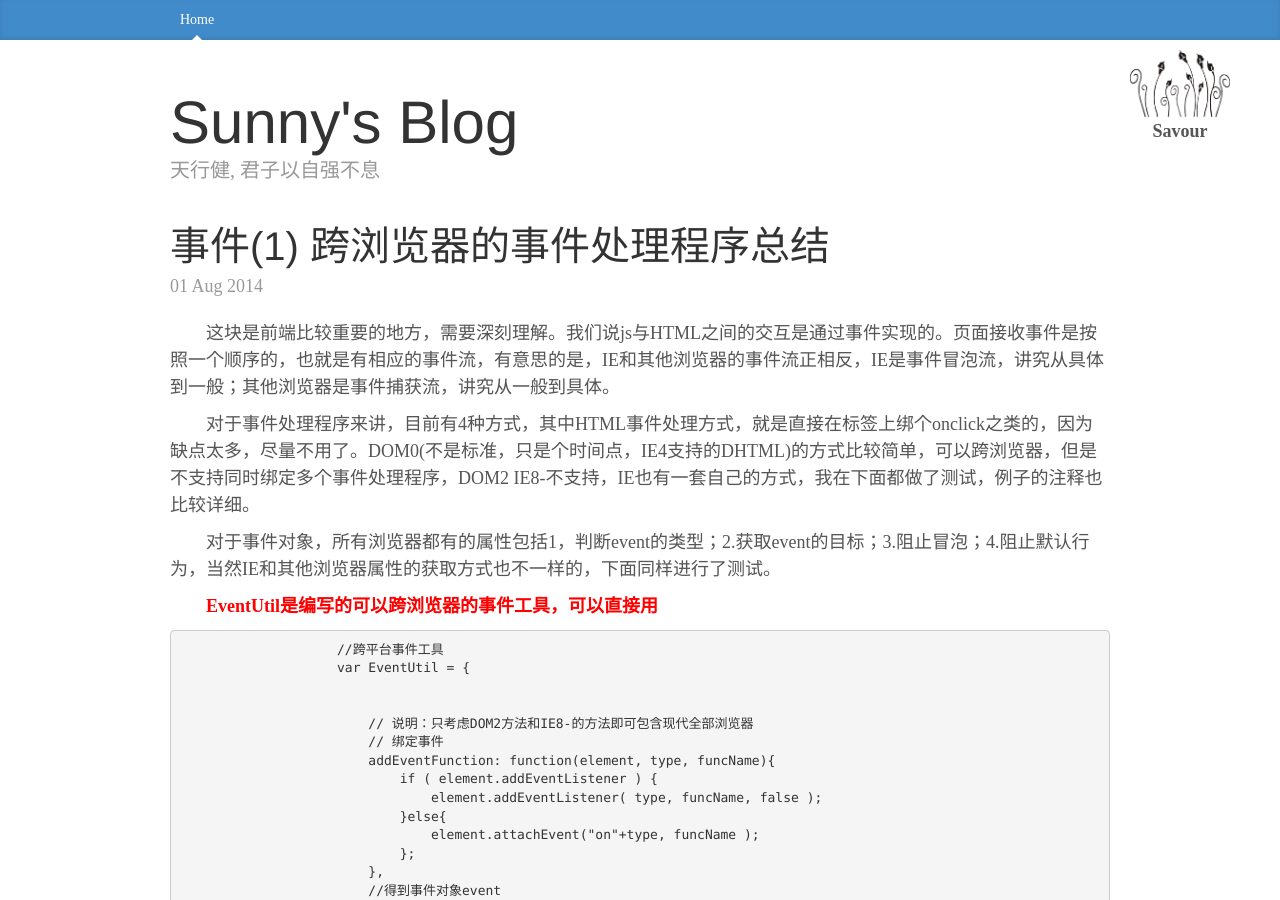
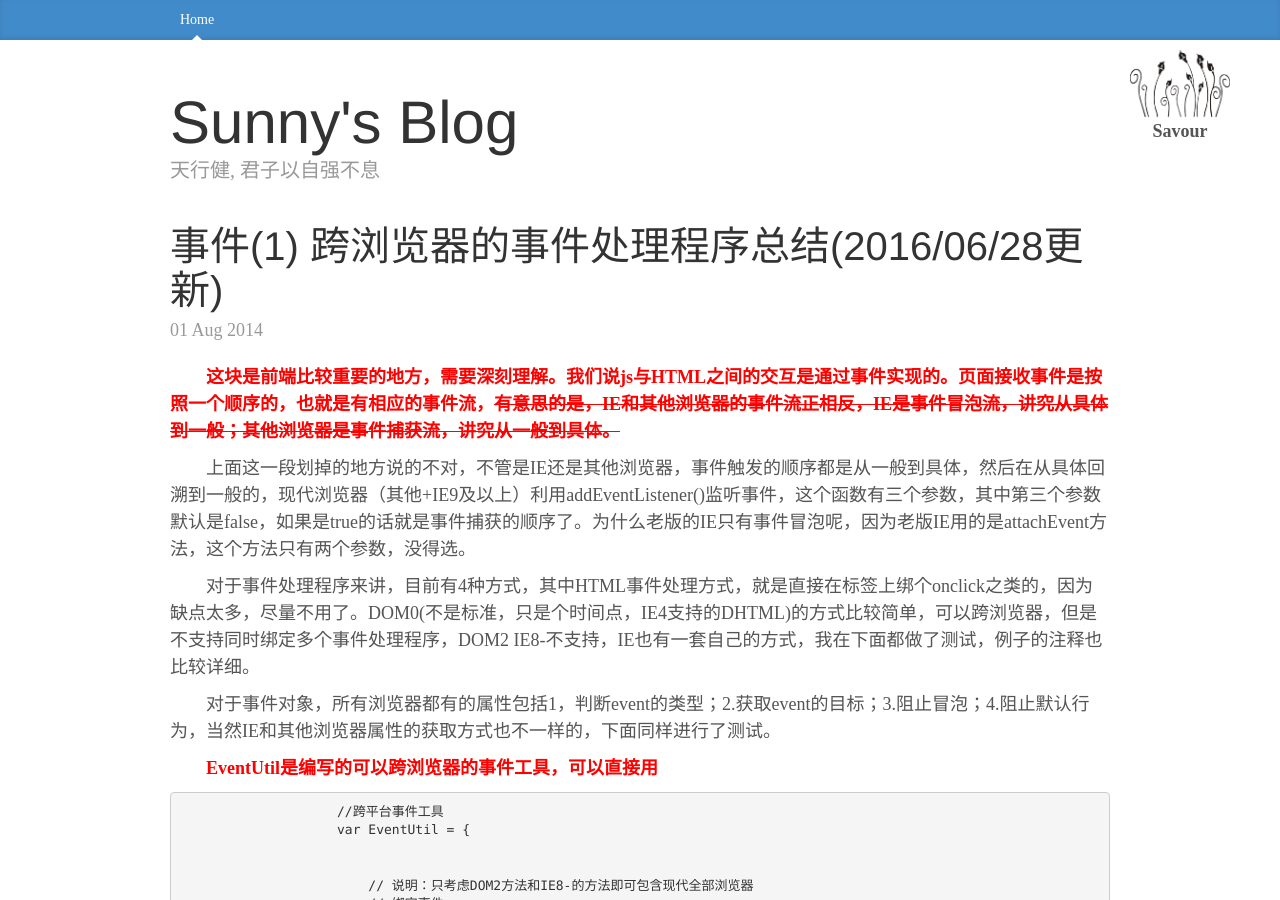
Before and after one commit to 777sunny777/sunnyblog, a Jekyll site: the page built from _posts/basic/2014-08-01-4.html, in a window 1280 px wide and 900 px high. Built offline with Jekyll 4.4.1, drawn with Linux system fonts in a browser that asks for light colours; nearby versions of some CDN libraries; library files that are not in the unit come from our copies; Markdown is read by kramdown in place of the engine named in the settings.

Commit message:
Update 2014-08-01-4.html

```diff
--- a/_posts/basic/2014-08-01-4.html
+++ b/_posts/basic/2014-08-01-4.html
@@ -1,6 +1,6 @@
 ---
 layout: default
-title: 事件(1) 跨浏览器的事件处理程序总结
+title: 事件(1) 跨浏览器的事件处理程序总结(2016/06/28更新)
 category: basic
 ---
 
@@ -9,7 +9,8 @@ category: basic
         <div class="blog-post">
             <h2 class="blog-post-title">{{ page.title }}</h2>
             <p class="blog-post-meta">{{ page.date | date_to_string }}</p>
-            <p class="my-p">这块是前端比较重要的地方，需要深刻理解。我们说js与HTML之间的交互是通过事件实现的。页面接收事件是按照一个顺序的，也就是有相应的事件流，有意思的是，IE和其他浏览器的事件流正相反，IE是事件冒泡流，讲究从具体到一般；其他浏览器是事件捕获流，讲究从一般到具体。</p>
+            <p class="my-p my-h">这块是前端比较重要的地方，需要深刻理解。我们说js与HTML之间的交互是通过事件实现的。页面接收事件是按照一个顺序的，也就是有相应的事件流，<span style="text-decoration: line-through;">有意思的是，IE和其他浏览器的事件流正相反，IE是事件冒泡流，讲究从具体到一般；其他浏览器是事件捕获流，讲究从一般到具体。</span></p>
+            <p class="my-p">上面这一段划掉的地方说的不对，不管是IE还是其他浏览器，事件触发的顺序都是从一般到具体，然后在从具体回溯到一般的，现代浏览器（其他+IE9及以上）利用addEventListener()监听事件，这个函数有三个参数，其中第三个参数默认是false，如果是true的话就是事件捕获的顺序了。为什么老版的IE只有事件冒泡呢，因为老版IE用的是attachEvent方法，这个方法只有两个参数，没得选。</p>
             <p class="my-p">对于事件处理程序来讲，目前有4种方式，其中HTML事件处理方式，就是直接在标签上绑个onclick之类的，因为缺点太多，尽量不用了。DOM0(不是标准，只是个时间点，IE4支持的DHTML)的方式比较简单，可以跨浏览器，但是不支持同时绑定多个事件处理程序，DOM2 IE8-不支持，IE也有一套自己的方式，我在下面都做了测试，例子的注释也比较详细。</p>
             <p class="my-p">对于事件对象，所有浏览器都有的属性包括1，判断event的类型；2.获取event的目标；3.阻止冒泡；4.阻止默认行为，当然IE和其他浏览器属性的获取方式也不一样的，下面同样进行了测试。</p>
             <p class="my-p my-h">EventUtil是编写的可以跨浏览器的事件工具，可以直接用</p>
```
